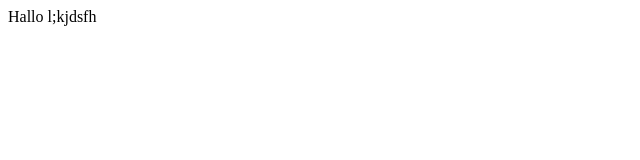
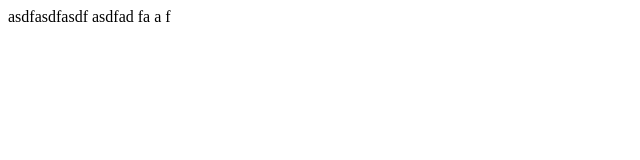
Before and after one commit to lilsamzey/firstProject, a plain HTML site: page index.html in a window 1280 px wide. Shown: the whole page, without its empty margins (0-640 px from the left). Drawn offline with Linux system fonts and the light colour scheme.

Commit message:
Update index.html

```diff
--- a/index.html
+++ b/index.html
@@ -9,7 +9,11 @@
 </head>
 
 <body>
-    Hallo l;kjdsfh
+  asdfasdfasdf
+  asdfad
+  fa
+  a
+  f
 </body>
 
 </html>
```
